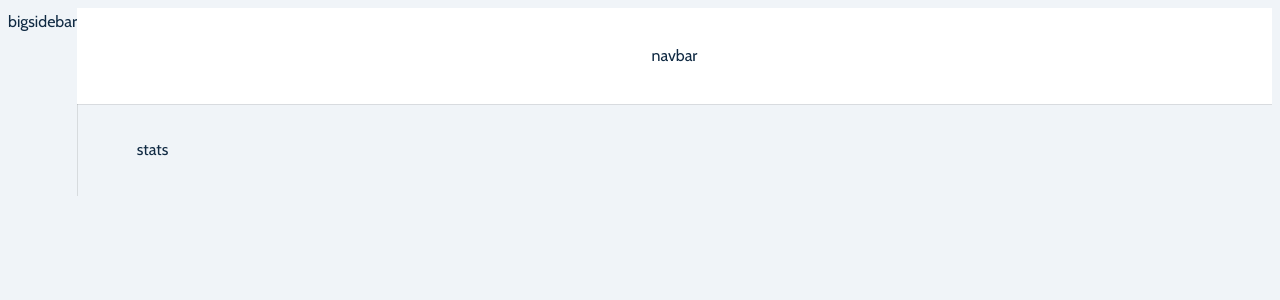
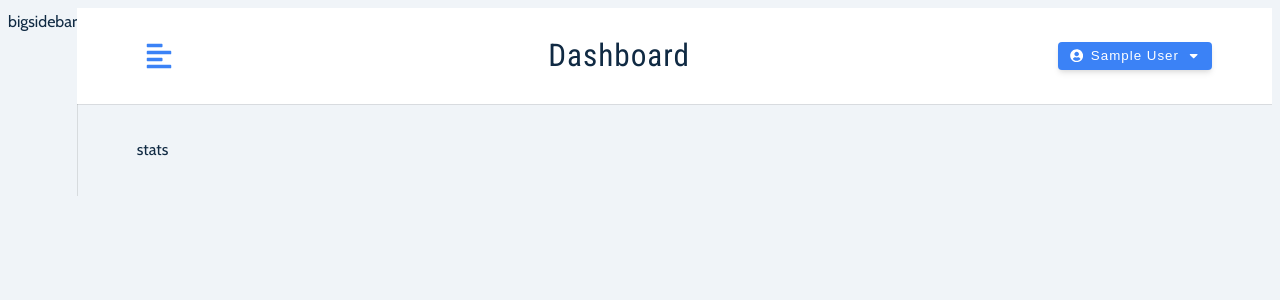
Before and after one commit to md-danishraza/jobster, a React (Vite) app in the folder client/: page / in a window 1280 px wide. Shown: the top 300 px of the page. Built offline with nearby package versions, Linux system fonts and the light colour scheme; no server answers; sample sign-in values are in the browser's storage.

Commit message:
navbar,user logout and protected routes

```diff
--- a/client/package.json
+++ b/client/package.json
@@ -14,6 +14,7 @@
     "axios": "^1.12.2",
     "react": "^19.1.1",
     "react-dom": "^19.1.1",
+    "react-icons": "^5.5.0",
     "react-redux": "^9.2.0",
     "react-router-dom": "^6.30.1",
     "react-toastify": "^11.0.5",
--- a/client/src/App.jsx
+++ b/client/src/App.jsx
@@ -5,17 +5,26 @@ import { BrowserRouter, Routes, Route } from "react-router-dom";
 import { ToastContainer } from "react-toastify";
 import "react-toastify/dist/ReactToastify.css";
 import { AddJob, AllJobs, Layout, Profile, Stats } from "./pages/DashBoard";
+import ProtectedRoute from "./components/ProtectRoute";
 function App() {
   return (
     <BrowserRouter>
       <ToastContainer position="top-center" />
       <Routes>
-        <Route path="/" element={<Layout />}>
+        <Route
+          path="/"
+          element={
+            <ProtectedRoute>
+              <Layout />
+            </ProtectedRoute>
+          }
+        >
           <Route index element={<Stats />} />
           <Route path="all-jobs" element={<AllJobs />} />
           <Route path="add-job" element={<AddJob />} />
           <Route path="profile" element={<Profile />} />
         </Route>
+
         <Route path="landing" element={<Landing />} />
         <Route path="register" element={<Register />} />
         <Route path="*" element={<Error />} />
--- a/client/src/assets/wrappers/Navbar.js
+++ b/client/src/assets/wrappers/Navbar.js
@@ -1,4 +1,4 @@
-import styled from 'styled-components'
+import styled from "styled-components";
 
 const Wrapper = styled.nav`
   height: var(--nav-height);
@@ -42,7 +42,7 @@ const Wrapper = styled.nav`
   .dropdown {
     position: absolute;
     top: 40px;
-    left: 0;
+    right: 0;
     width: 100%;
     background: var(--primary-100);
     box-shadow: var(--shadow-2);
@@ -80,5 +80,5 @@ const Wrapper = styled.nav`
       display: block;
     }
   }
-`
-export default Wrapper
+`;
+export default Wrapper;
--- a/client/src/components/Navbar.jsx
+++ b/client/src/components/Navbar.jsx
@@ -1,8 +1,58 @@
 import React from "react";
 import Wrapper from "../assets/wrappers/Navbar";
+import { useState } from "react";
+import { useDispatch, useSelector } from "react-redux";
+import { FaAlignLeft, FaUserCircle, FaCaretDown, FaHome } from "react-icons/fa";
+import Logo from "./Logo";
+import { clearUser, toggleSidebar } from "../state/features/userSlice";
+import { useNavigate } from "react-router-dom";
+function Navbar() {
+  const { user } = useSelector((store) => store.user);
+  // toggle dropdown
+  const [showLogout, setShowLogout] = useState(false);
 
-function Navbar() {
-  return <Wrapper>navbar</Wrapper>;
+  const navigate = useNavigate();
+  const dispatch = useDispatch();
+  return (
+    <Wrapper>
+      <div className="nav-center">
+        <button
+          type="button"
+          className="toggle-btn"
+          onClick={() => dispatch(toggleSidebar())}
+        >
+          <FaAlignLeft />
+        </button>
+        <div>
+          <Logo />
+          <h3 className="logo-text">dashboard</h3>
+        </div>
+        <div className="btn-container">
+          <button
+            type="button"
+            className="btn"
+            onClick={() => setShowLogout((prev) => !prev)}
+          >
+            <FaUserCircle />
+            {user?.name}
+            <FaCaretDown />
+          </button>
+          <div className={`dropdown ${showLogout && "show-dropdown"}`}>
+            <button
+              type="button"
+              className="dropdown-btn"
+              onClick={() => {
+                dispatch(clearUser());
+                navigate("/landing");
+              }}
+            >
+              logout
+            </button>
+          </div>
+        </div>
+      </div>
+    </Wrapper>
+  );
 }
 
 export default Navbar;
--- /dev/null
+++ b/client/src/components/ProtectRoute.jsx
@@ -0,0 +1,11 @@
+import { Navigate } from "react-router-dom";
+import { useSelector } from "react-redux";
+const ProtectedRoute = ({ children }) => {
+  const { user } = useSelector((store) => store.user);
+  if (!user) {
+    return <Navigate to="/landing" />;
+  }
+  return children;
+};
+
+export default ProtectedRoute;
--- a/client/src/pages/Register.jsx
+++ b/client/src/pages/Register.jsx
@@ -79,6 +79,7 @@ function Register() {
     try {
       const response = await registerTestUser().unwrap();
       dispatch(setUser(response.user));
+      addUserToLocalStorage(response.user);
       return navigate("/");
     } catch (err) {
       console.error("Login failed:", err);
--- a/client/src/state/features/userSlice.js
+++ b/client/src/state/features/userSlice.js
@@ -1,7 +1,12 @@
 import { createSlice } from "@reduxjs/toolkit";
-import { getUserFromLocalStorage } from "../../utils/localStorage";
+import {
+  getUserFromLocalStorage,
+  removeUserFromLocalStorage,
+} from "../../utils/localStorage";
+
 const initialState = {
   user: getUserFromLocalStorage(),
+  isSidebarOpen: false,
 };
 
 const userSlice = createSlice({
@@ -13,10 +18,15 @@ const userSlice = createSlice({
     },
     clearUser: (state) => {
       state.user = null;
+      state.isSidebarOpen = false;
+      removeUserFromLocalStorage();
+    },
+    toggleSidebar: (state) => {
+      state.isSidebarOpen = !state.isSidebarOpen;
     },
   },
 });
 
-export const { setUser, clearUser } = userSlice.actions;
+export const { setUser, clearUser, toggleSidebar } = userSlice.actions;
 
 export default userSlice.reducer;
```
Also changed, not shown: 1 other file (tests, documents, lock files or other folders).
